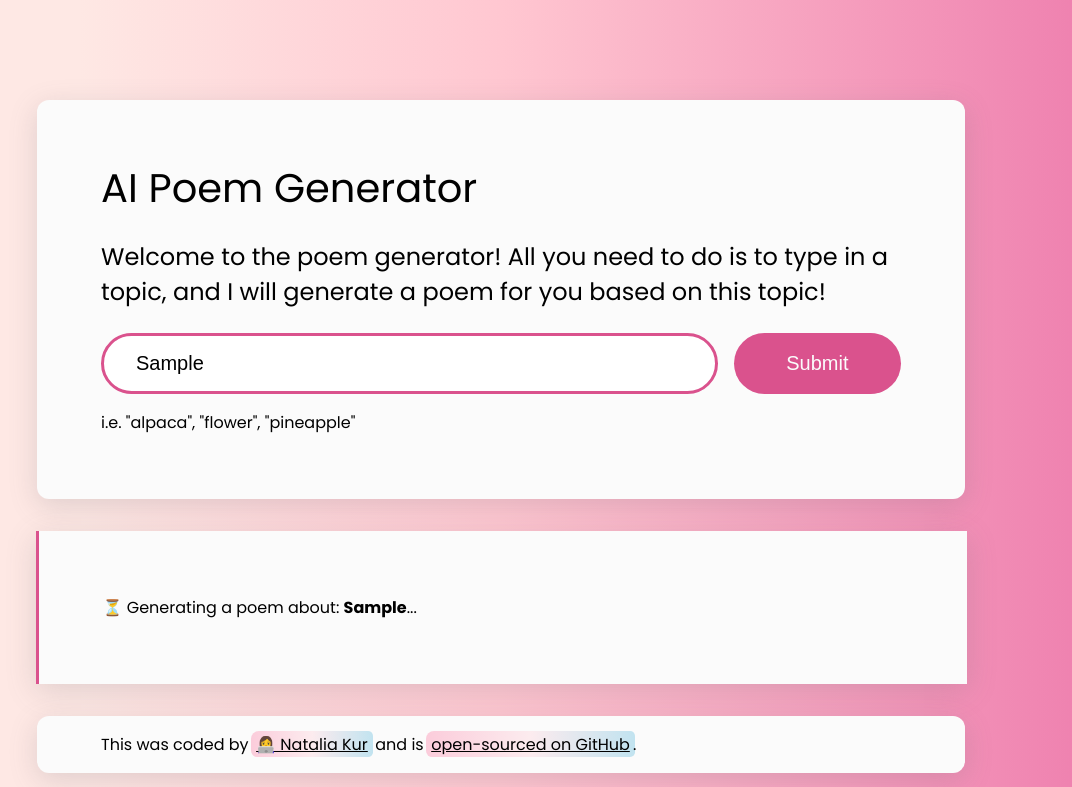
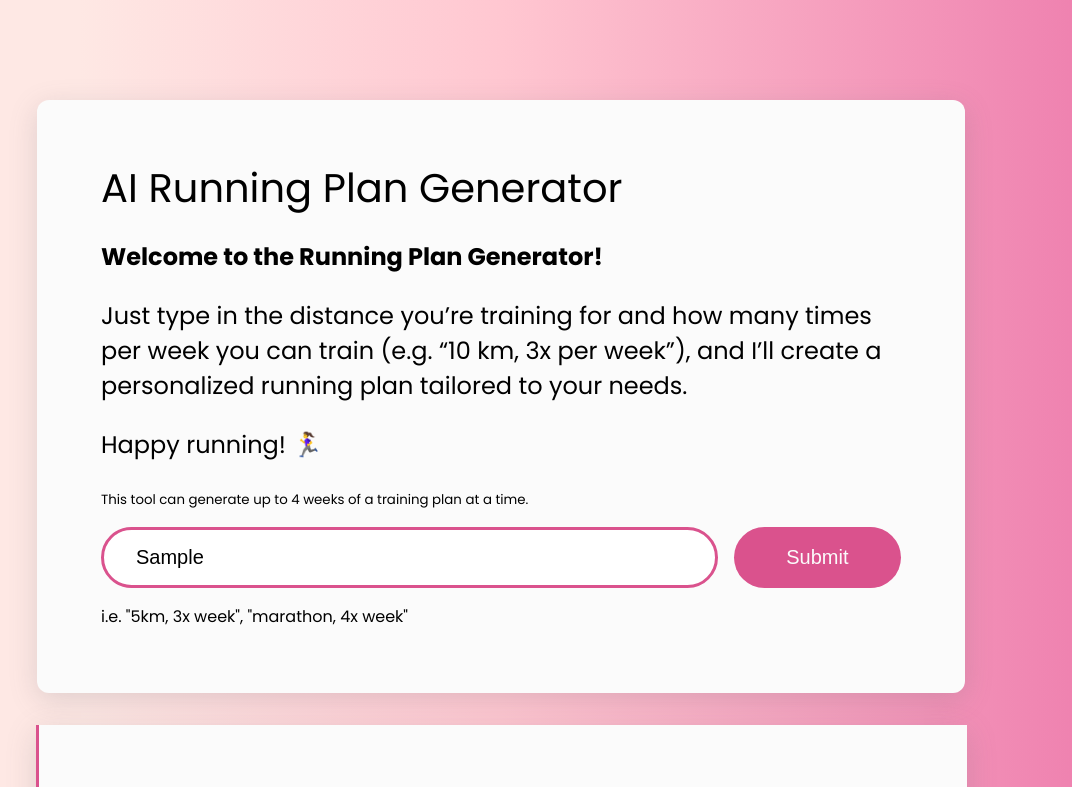
Before and after one commit to Katalia91/poem-generator, a website: page index.html in a window 1280 px wide. Both pictures are taken after typing "Sample" into the empty fields and a click on the input "Submit". Shown: the top 787 px of the page, without its empty margins (139-1211 px from the left). Drawn offline with nearby package versions, Linux system fonts and the light colour scheme; no server answers; a web font is replaced by a local one.

Commit message:
Change poem generator to running plan generator

```diff
--- a/index.html
+++ b/index.html
@@ -4,24 +4,25 @@
     <meta charset="UTF-8" />
     <meta name="viewport" content="width=device-width, initial-scale=1.0" />
     <link rel="stylesheet" href="src/css/styles.css" />
-    <title>AI Poem generator</title>
+    <title>AI Running Plan Generator</title>
   </head>
   <body>
     <div class="container">
-      <header><h1>AI Poem Generator</h1></header>
+      <header><h1>AI Running Plan Generator</h1></header>
       <p>
-        Welcome to the poem generator! All you need to do is to type in a topic,
-        and I will generate a poem for you based on this topic!
-      </p>
+        <b>Welcome to the Running Plan Generator!</b></p>
+        <p>Just type in the distance you’re training for and how many times per week you can train (e.g. “10 km, 3x per week”), and I’ll create a personalized running plan tailored to your needs.</p>
+      <p>Happy running! 🏃‍♀️</p>
+      <small>This tool can generate up to 4 weeks of a training plan at a time.</small>
       <main>
         <form id="poem-generator-form" action="">
           <label for="prompt"></label>
           <div class="input-wrapper">
-          <input id="prompt" type="text" placeholder="Enter the topic of your poem" required />
+          <input id="prompt" type="text" placeholder="Enter the details for your running plan" required />
           <input class="btn" type="submit" value="Submit" />
         </div>
         </form>
-        <div>i.e. "alpaca", "flower", "pineapple"</div>
+        <div>i.e. "5km, 3x week", "marathon, 4x week"</div>
     </div>
         <div class="container poem-content hidden" id="poem-content">
         </div>
--- a/src/index.js
+++ b/src/index.js
@@ -13,12 +13,12 @@ function generatePoem(event) {
   let userInput = document.querySelector("#prompt").value;
 
   const apiKey = "bab7d62a3b8o5fe03ce481f0a26t86db";
-  let context = `You are an AI assistant and poet. Please generate a poem about the chosen topic. It should have not more than 6 lines by default, but these max 6 lines should be a finished poen, it shouldn't just stop with a comma. It should be in the following format, so that each line is a separate <p></p> like this: <p>First line</p></p>Second line</p> and so on. After finished poem use <br /><br /> and sign with <em> -Your personal poet</em>🖋️`;
-  let prompt = `Generate a poem about ${userInput}`;
+  let context = `You are an AI assistant and a running coach. Please generate a running plan based on the instructions provided. The user can choose from plans for 5k, 10k, half-marathon and marathon, and time they have during the week for excercise (eg. 3x, 4x or 5x week). It should be a finished running plan in a short version, each day should be in a separate line, and the title (for example "Plan for 5km, training 3x week,) should be <h1>, then description for weeks should be <h2>, for example <h2>Week 1</h2>. Generate max 4 weeks at once. for example: <h1>Plan for 5km, training 3x week</h1><h2>Week 1</h2><ul><li>monday: 2km warm-up, 10x100m uphill, 1km cool-down</li><li>Tuesday>...</li> etc.). After finished plan use <br /><br /> and sign with <p>Stay consistent, trust the process, and watch your progress build with every run. 💪✨</p><em> -Your personal coach</em> 🏃‍♀️`;
+  let prompt = `Generate a running plan based on these instructions: ${userInput}`;
   let apiUrl = `https://api.shecodes.io/ai/v1/generate?prompt=${prompt}&context=${context}&key=${apiKey}`;
 
   poemContent.classList.toggle("hidden");
-  poemContent.innerHTML = `<span class="blink">⏳ Generating a poem about: <strong>${userInput}</strong>...</span>`;
+  poemContent.innerHTML = `<span class="blink">⏳ Generating a running plan for: <strong>${userInput}</strong>...</span>`;
 
   axios.get(apiUrl).then(displayPoem);
 }
```
